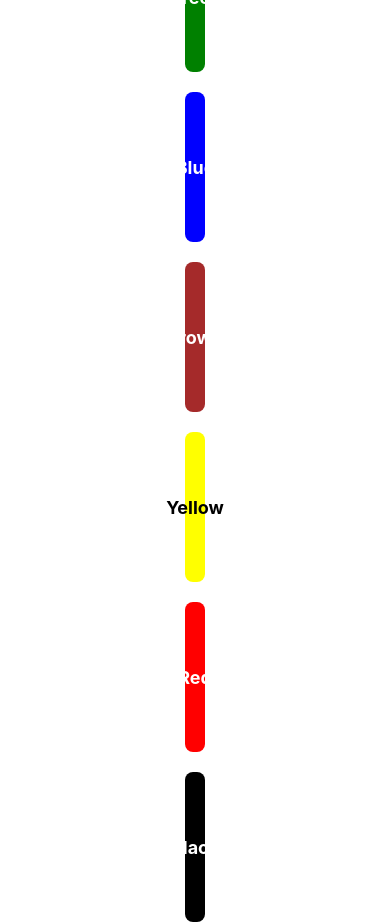
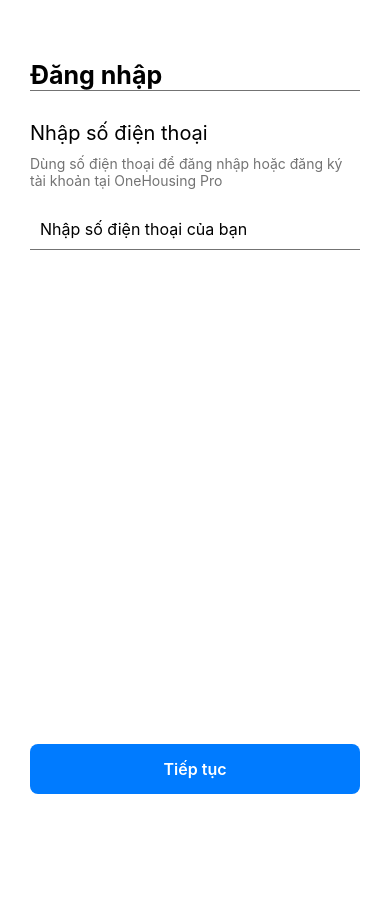
Before and after one commit to beodai/LTDiDong, a React Native app: screen / in a window 390 px wide. After the commit the page ends 844 px from the top, so only its background shows below. Built offline with nearby package versions, Linux system fonts and the light colour scheme.

Commit message:
Add files via upload

```diff
--- a/App.js
+++ b/App.js
@@ -1,21 +1,91 @@
 import { StatusBar } from 'expo-status-bar';
-import { StyleSheet, TouchableOpacity, Text, TextInput, View } from 'react-native';
-
+import {
+  StyleSheet,
+  TouchableOpacity,
+  Text,
+  TextInput,
+  View,
+  KeyboardAvoidingView,
+  Platform,
+  TouchableWithoutFeedback,
+  Keyboard,
+  Alert
+} from 'react-native';
+import React, { useState } from 'react';
 
 export default function App() {
+  const [phoneNumber, setPhoneNumber] = useState('');
+  const [errorMessage, setErrorMessage] = useState('');
+
+  // Hàm kiểm tra số điện thoại có hợp lệ không
+  const validatePhoneNumber = (phone) => {
+    const phoneRegex = /^(0[3|5|7|8|9])+([0-9]{8})$/;
+    if (phoneRegex.test(phone.replace(/\s/g, ''))) {
+      setErrorMessage('');
+      return true;
+    } else {
+      setErrorMessage('Số điện thoại không hợp lệ!');
+      return false;
+    }
+  };
+
+  // Hàm xử lý khi nhấn button
+  const handleSubmit = () => {
+    if (validatePhoneNumber(phoneNumber)) {
+      Alert.alert("Thành công", "Số điện thoại hợp lệ! Tiếp tục đăng nhập.");
+    } else {
+      Alert.alert("Lỗi", "Vui lòng nhập số điện thoại hợp lệ.");
+    }
+  };
+
+  // Hàm xử lý nhập và tự động format số điện thoại
+  const handlePhoneNumberChange = (input) => {
+    let formatted = input.replace(/\D/g, ''); // Xóa tất cả ký tự không phải số
+
+    if (formatted.length > 10) {
+      formatted = formatted.slice(0, 10); // Giới hạn 10 ký tự
+    }
+
+    // Tự động thêm khoảng trắng theo nhóm 4-3-3 (0987 654 321)
+    if (formatted.length > 7) {
+      formatted = formatted.replace(/(\d{4})(\d{3})(\d{0,3})/, '$1 $2 $3');
+    } else if (formatted.length > 4) {
+      formatted = formatted.replace(/(\d{4})(\d{0,3})/, '$1 $2');
+    }
+
+    setPhoneNumber(formatted);
+    validatePhoneNumber(formatted);
+  };
+
   return (
-    <View style={styles.container}>
+    <TouchableWithoutFeedback onPress={Keyboard.dismiss}>
+      <KeyboardAvoidingView
+        style={styles.container}
+        behavior={Platform.OS === 'ios' ? 'padding' : 'height'}
+      >
+        <View style={styles.inner}>
           <Text style={styles.login}>Đăng nhập</Text>
           <Text style={styles.txtNhapsdt}>Nhập số điện thoại</Text>
-      <Text style={styles.login1}>Dùng số điện thoại để đăng nhập hoặc đăng ký tài tại OneHousing Pro</Text>
-      <TextInput style = {styles.txtInput}
+          <Text style={styles.login1}>
+            Dùng số điện thoại để đăng nhập hoặc đăng ký tài khoản tại OneHousing Pro
+          </Text>
+          <TextInput
+            style={[styles.txtInput, errorMessage ? styles.inputError : null]}
             placeholder="Nhập số điện thoại của bạn"
-                  keyboardType="numeric"></TextInput>
-      <TouchableOpacity style={styles.button} >
+            keyboardType="numeric"
+            value={phoneNumber}
+            onChangeText={handlePhoneNumberChange}
+          />
+          {errorMessage ? <Text style={styles.errorMessage}>{errorMessage}</Text> : null}
+          <View style={styles.bottomContainer}>
+            <TouchableOpacity style={styles.button} onPress={handleSubmit}>
               <Text style={styles.buttonText}>Tiếp tục</Text>
             </TouchableOpacity>
+          </View>
+        </View>
         <StatusBar style="auto" />
-    </View>
+      </KeyboardAvoidingView>
+    </TouchableWithoutFeedback>
   );
 }
 
@@ -23,38 +93,47 @@ const styles = StyleSheet.create({
   container: {
     flex: 1,
     backgroundColor: '#fff',
-    paddingTop: 60,
-    paddingLeft: 30,
-    paddingRight: 30,
-    fontWeight: 'bold',
+  },
+  inner: {
+    flex: 1,
+    justifyContent: 'center',
+    padding: 30,
   },
   login: {
     fontSize: 25,
-    backgroundColor: '#fff',
     fontWeight: 'bold',
-    marginBottom: 50,
+    marginTop: 30,
+    marginBottom: 30,
     borderBottomColor: '#737373',
     borderBottomWidth: StyleSheet.hairlineWidth,
   },
   txtNhapsdt: {
+    fontSize: 20,
+    marginBottom: 10,
+  },
+  login1: {
+    fontSize: 14,
+    color: '#737373',
     marginBottom: 20,
-    fontSize: 20,
-  },
-
-  login11: {
-    backgroundColor: '#fff',
-    paddingTop: 60,
-    paddingLeft: 20,
-    fontWeight: 'bold',
-    marginBottom: 30,
-    borderBottomColor: '#737373',
-    borderBottomWidth: StyleSheet.hairlineWidth,
   },
   txtInput: {
-    marginTop: 20,
-    marginBottom: 140,
-    borderBottomWidth: StyleSheet.hairlineWidth,
+    borderBottomWidth: 1,
+    borderBottomColor: '#737373',
     padding: 10,
+    fontSize: 16,
+    marginBottom: 10,
+  },
+  inputError: {
+    borderBottomColor: 'red',
+  },
+  errorMessage: {
+    color: 'red',
+    marginBottom: 10,
+  },
+  bottomContainer: {
+    flex: 1,
+    justifyContent: 'flex-end',
+    marginBottom: 20,
   },
   button: {
     backgroundColor: '#007bff',
--- a/index.js
+++ b/index.js
@@ -1,8 +1,8 @@
 import { registerRootComponent } from 'expo';
 
-import State from './State';
+import App from './App';
 
 // registerRootComponent calls AppRegistry.registerComponent('main', () => App);
 // It also ensures that whether you load the app in Expo Go or in a native build,
 // the environment is set up appropriately
-registerRootComponent(State);
+registerRootComponent(App);
```
Also changed, not shown: CustomComponent.js (line endings or trailing spaces), Flatlist.js (line endings or trailing spaces), State.js (line endings or trailing spaces). Lines whose indentation alone changed are shown as unchanged.
